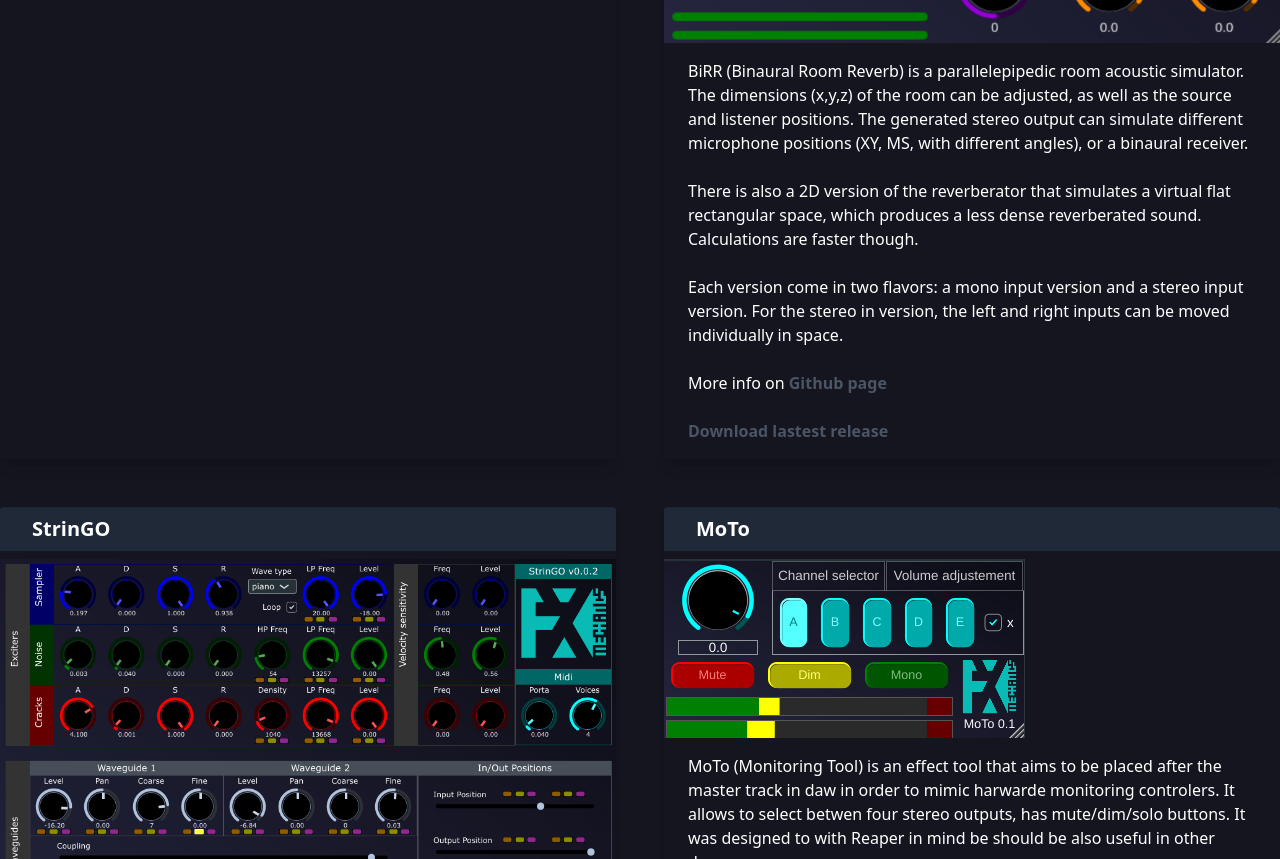
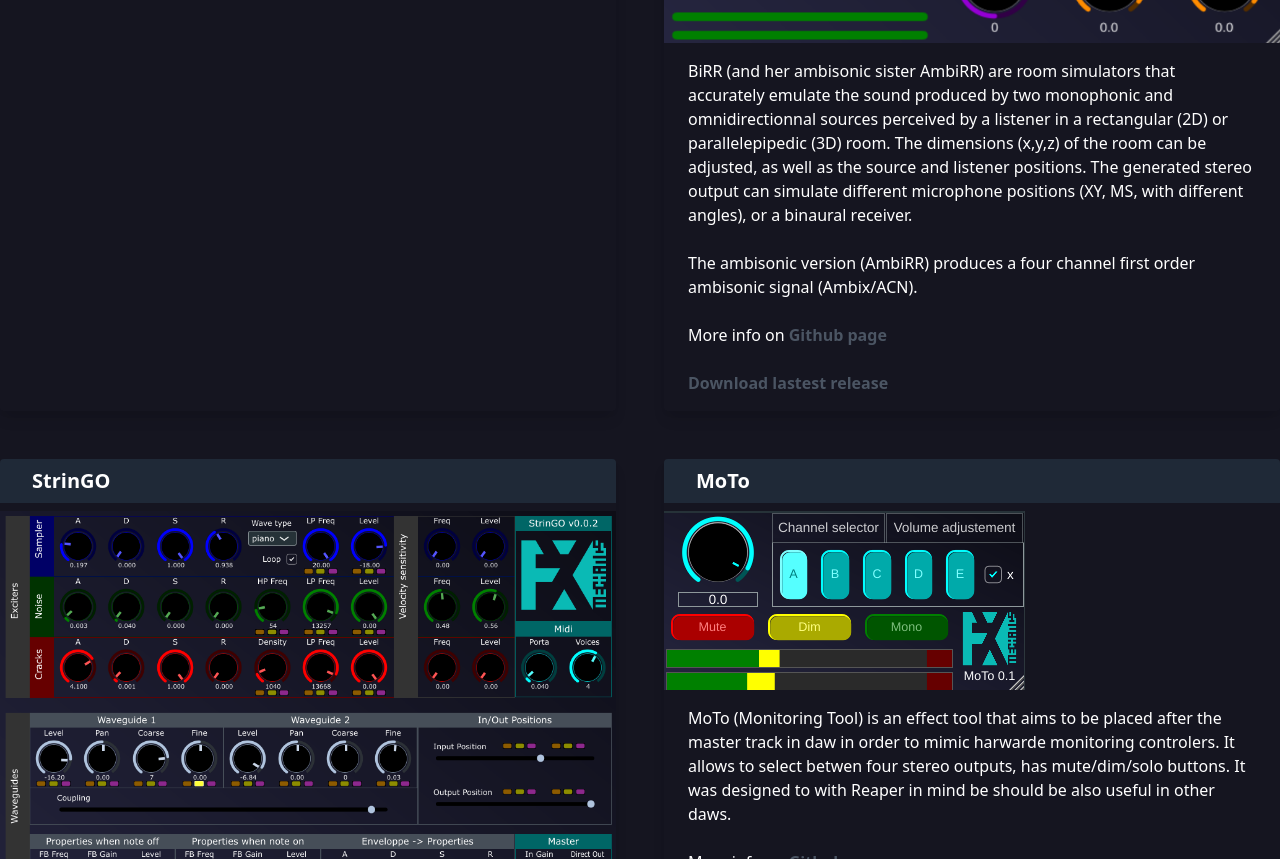
Before and after one commit to odoare/fx-mechanics.com-website, a plain HTML site: page index.html in a window 1280 px wide. Shown: the part 1708-2567 px from the top of the page. Drawn offline with nearby package versions, Linux system fonts and the light colour scheme.

Commit message:
Update BiRR description

```diff
--- a/index.html
+++ b/index.html
@@ -230,15 +230,14 @@
             </a>
             <div class="px-6 py-4">
               <p class="text-base">
-                    BiRR (Binaural Room Reverb) is a parallelepipedic room acoustic simulator.
+                    BiRR (and her ambisonic sister AmbiRR) are room simulators that accurately emulate the sound produced
+                    by two monophonic and omnidirectionnal sources perceived by a listener in a rectangular (2D)
+                    or parallelepipedic (3D) room.
                     The dimensions (x,y,z) of the room can be adjusted, as well as the source and listener positions.
-                    The generated stereo output can simulate different microphone positions (XY, MS, with different angles), or a binaural receiver.
+                    The generated stereo output can simulate different microphone positions (XY, MS, with different angles),
+                    or a binaural receiver.
                     <br><br>
-                    There is also a 2D version of the reverberator that simulates a virtual flat rectangular space, which
-                    produces a less dense reverberated sound. Calculations are faster though.
-                    <br><br>
-                    Each version come in two flavors: a mono input version and a stereo input version. For the stereo in
-                    version, the left and right inputs can be moved individually in space.
+                    The ambisonic version (AmbiRR) produces a four channel first order ambisonic signal (Ambix/ACN).
 
               </p>
               <br>
```
